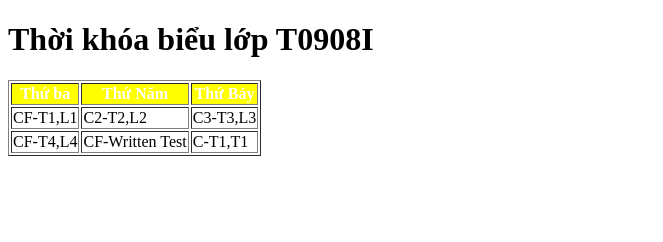
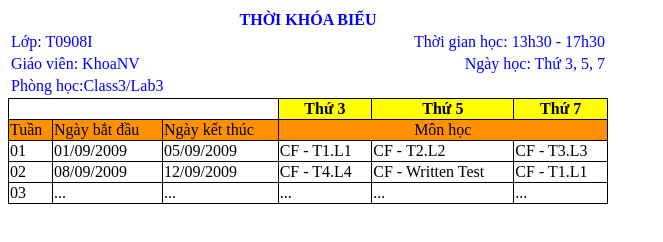
Before and after one commit to LEBALOC2002/c0622g1-L-c, a plain HTML site: page Module 1/GitandHTML/tao_bang_don_gian.html in a window 1280 px wide. Shown: the whole page, without its empty margins (0-663 px from the left). Drawn offline with Linux system fonts and the light colour scheme.

Commit message:
tao bang don gian

```diff
--- a/Module 1/GitandHTML/tao_bang_don_gian.html
+++ b/Module 1/GitandHTML/tao_bang_don_gian.html
@@ -1,30 +1,74 @@
 <!DOCTYPE html>
-<html lang="en">
+<html>
     <head>
         <meta charset="UTF-8">
-    <meta http-equiv="X-UA-Compatible" content="IE=edge">
-    <meta name="viewport" content="width=device-width, initial-scale=1.0">
-    <title>thời khóa biểu</title>
+        <title>
+            Tạo bảng đơn giản
+        </title>
     </head>
+    <style>
+        #table1{color:blue;width: 600px; height: 100%;
+        }
+        #table2{ width: 600px; height: 100%;
+        }
+       #table2,#table2 th,#table2 td{ border: 1px solid black; border-color: black ; border-collapse: collapse;}
+       #tb2_tr1{background-color:yellow}
+       #tb2_tr2{background-color: rgb(255, 145, 0); border:1px}
+    </style>
     <body>
-    <h1>Thời khóa biểu lớp T0908I</h1>
-    <table border="1">
-        <thead>
-            <tr style="background:yellow; color:white;">
-            <th rowspan=3>Thứ ba</th>
-            <th rowspan=2>Thứ Năm</th>
-            <th rowspan=2>Thứ Bảy</th>
+        <table id="table1">
+            <tr>
+                <th colspan="2">THỜI KHÓA BIỂU</th>
             </tr>
-        </thead>
-        <tr>
-            <td>CF-T1,L1</td>
-            <td>C2-T2,L2</td>
-            <td>C3-T3,L3</td>
+            <tr >
+                <td style="text-align:left">Lớp: T0908I</td>
+                <td style="text-align:right">Thời gian học: 13h30 - 17h30</td>
             </tr>
             <tr>
-            <td>CF-T4,L4</td>
-            <td>CF-Written Test</td>
-            <td>C-T1,T1</td>
+                <td style="text-align:left">Giáo viên: KhoaNV</td>
+                <td style="text-align:right">Ngày học: Thứ 3, 5, 7</td>
+            </tr>
+            <tr>
+                <td style="text-align:left">Phòng học:Class3/Lab3</td>
+                <td style="text-align:right"></td>
+            </tr>
+        </table>
+        <table id ="table2">
+            <tr >
+                <th colspan="3"> </th>
+                <th id="tb2_tr1">Thứ 3 </th>
+                <th id="tb2_tr1">Thứ 5 </th>
+                <th id="tb2_tr1">Thứ 7 </th>
+            </tr>
+            <tr id="tb2_tr2">
+                <td>Tuần</td>
+                <td>Ngày bắt đầu </td>
+                <td>Ngày kết thúc </td>
+                <td colspan="3" style="text-align:center">Môn học </td>
+            </tr>
+            <tr>
+                <td>01</td>
+                <td>01/09/2009 </td>
+                <td>05/09/2009 </td>
+                <td>CF - T1.L1 </td>
+                <td>CF - T2.L2 </td>
+                <td>CF - T3.L3 </td>
+            </tr>
+            <tr>
+                <td>02</td>
+                <td>08/09/2009 </td>
+                <td>12/09/2009 </td>
+                <td>CF - T4.L4 </td>
+                <td>CF - Written Test </td>
+                <td>CF - T1.L1 </td>
+            </tr>
+            <tr>
+                <td>03 </td>
+                <td>... </td>
+                <td>... </td>
+                <td>... </td>
+                <td>... </td>
+                <td>... </td>
             </tr>
         </table>
     </body>
```
Lines whose indentation alone changed are shown as unchanged.
